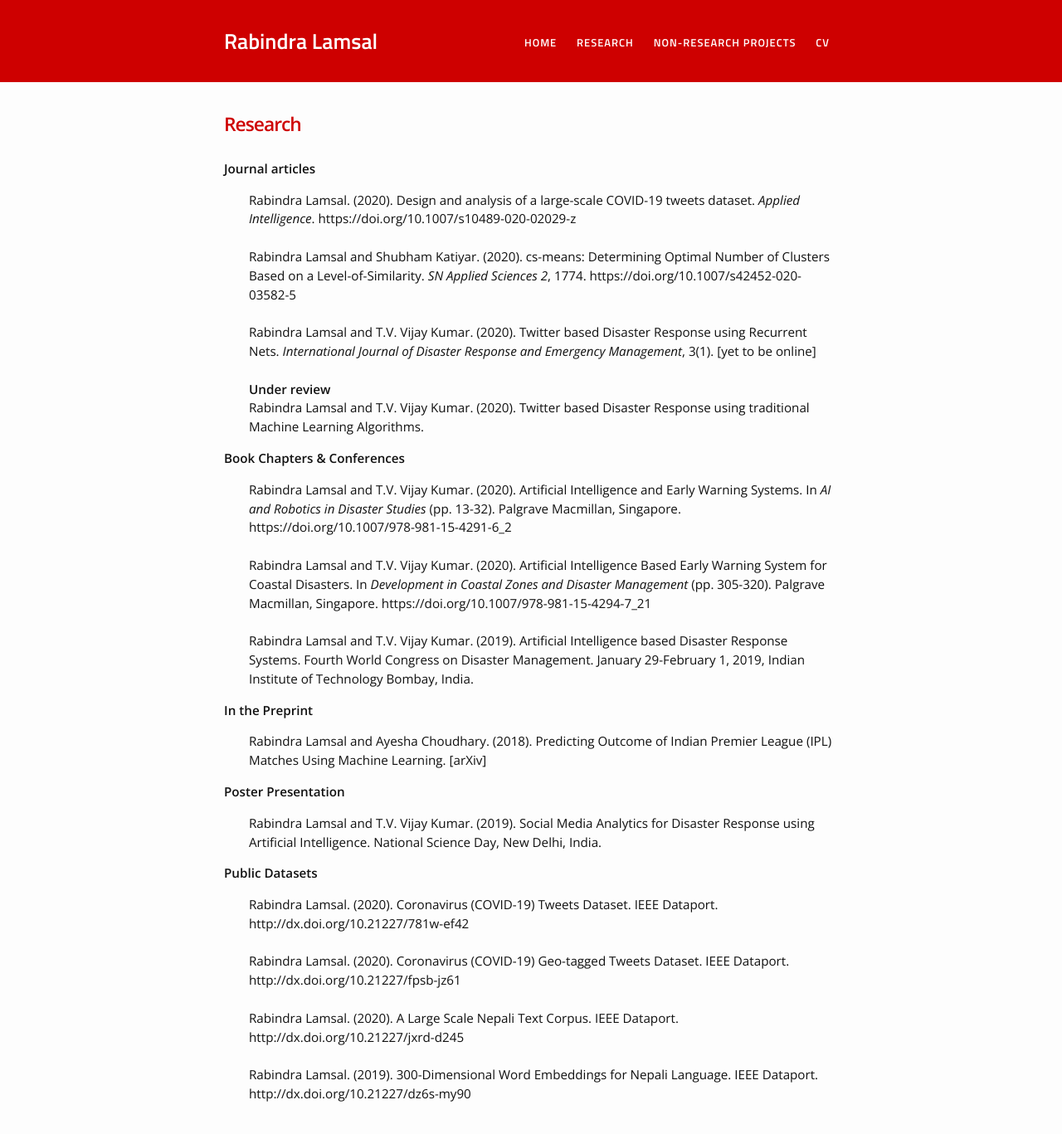
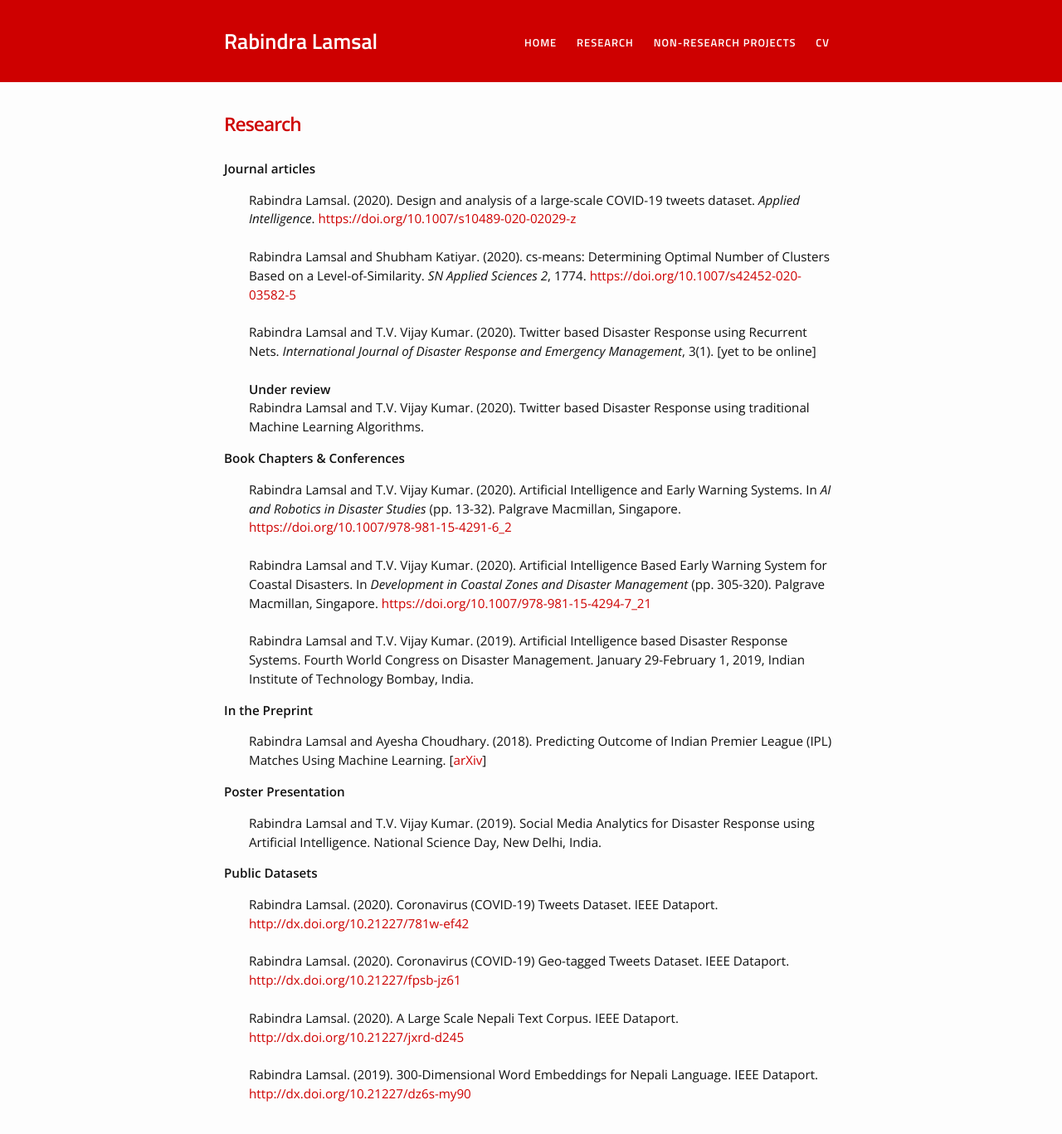
Before and after one commit to rabindralamsal/personal-site, a Jekyll site: the page built from research.md, in a window 1280 px wide and 1400 px high. Shown: the top 1367 px of the window at 83% size. Built offline with Jekyll 4.4.1, drawn with Linux system fonts in a browser that asks for light colours; some of the changed lines change nothing that is shown.

Commit message:
Update research.md

```diff
--- a/research.md
+++ b/research.md
@@ -5,9 +5,9 @@ title: Research
 ---
 <b>Journal articles</b>
 <ul>
-Rabindra Lamsal. (2020). Design and analysis of a large-scale COVID-19 tweets dataset. <em>Applied Intelligence</em>. https://doi.org/10.1007/s10489-020-02029-z<br><br>
+Rabindra Lamsal. (2020). Design and analysis of a large-scale COVID-19 tweets dataset. <em>Applied Intelligence</em>. <a href="https://doi.org/10.1007/s10489-020-02029-z">https://doi.org/10.1007/s10489-020-02029-z</a><br><br>
 
-Rabindra Lamsal and Shubham Katiyar. (2020). cs-means: Determining Optimal Number of Clusters Based on a Level-of-Similarity. <em>SN Applied Sciences 2</em>, 1774. https://doi.org/10.1007/s42452-020-03582-5<br><br>
+Rabindra Lamsal and Shubham Katiyar. (2020). cs-means: Determining Optimal Number of Clusters Based on a Level-of-Similarity. <em>SN Applied Sciences 2</em>, 1774. <a href="https://doi.org/10.1007/s42452-020-03582-5">https://doi.org/10.1007/s42452-020-03582-5</a><br><br>
 
 Rabindra Lamsal and T.V. Vijay Kumar. (2020). Twitter based Disaster Response using Recurrent Nets. <em>International Journal of Disaster Response and Emergency Management</em>, 3(1). [yet to be online]<br><br>
 
@@ -20,9 +20,9 @@ Rabindra Lamsal and T.V. Vijay Kumar. (2020). Twitter based Disaster Response us
 
 <ul>
 
-Rabindra Lamsal and T.V. Vijay Kumar. (2020). Artificial Intelligence and Early Warning Systems. In <em>AI and Robotics in Disaster Studies</em> (pp. 13-32). Palgrave Macmillan, Singapore. https://doi.org/10.1007/978-981-15-4291-6_2<br><br>
+Rabindra Lamsal and T.V. Vijay Kumar. (2020). Artificial Intelligence and Early Warning Systems. In <em>AI and Robotics in Disaster Studies</em> (pp. 13-32). Palgrave Macmillan, Singapore. <a href="https://doi.org/10.1007/978-981-15-4291-6_2">https://doi.org/10.1007/978-981-15-4291-6_2</a><br><br>
 
-Rabindra Lamsal and T.V. Vijay Kumar. (2020). Artificial Intelligence Based Early Warning System for Coastal Disasters. In <em>Development in Coastal Zones and Disaster Management</em> (pp. 305-320). Palgrave Macmillan, Singapore. https://doi.org/10.1007/978-981-15-4294-7_21<br><br>
+Rabindra Lamsal and T.V. Vijay Kumar. (2020). Artificial Intelligence Based Early Warning System for Coastal Disasters. In <em>Development in Coastal Zones and Disaster Management</em> (pp. 305-320). Palgrave Macmillan, Singapore. <a href="https://doi.org/10.1007/978-981-15-4294-7_21">https://doi.org/10.1007/978-981-15-4294-7_21</a><br><br>
 
 Rabindra Lamsal and T.V. Vijay Kumar. (2019). Artificial Intelligence based Disaster Response Systems. Fourth World Congress on Disaster Management. January 29-February 1, 2019, Indian Institute of Technology Bombay, India.
 
@@ -32,7 +32,7 @@ Rabindra Lamsal and T.V. Vijay Kumar. (2019). Artificial Intelligence based Disa
 
 <ul>
 
-Rabindra Lamsal and Ayesha Choudhary. (2018). Predicting Outcome of Indian Premier League (IPL) Matches Using Machine Learning. [arXiv]
+Rabindra Lamsal and Ayesha Choudhary. (2018). Predicting Outcome of Indian Premier League (IPL) Matches Using Machine Learning. [<a href="https://arxiv.org/abs/1809.09813">arXiv</a>]
 
 </ul>
 
@@ -46,8 +46,8 @@ Rabindra Lamsal and T.V. Vijay Kumar. (2019). Social Media Analytics for Disaste
 <b>Public Datasets</b>
 
 <ul>
-Rabindra Lamsal. (2020). Coronavirus (COVID-19) Tweets Dataset. IEEE Dataport. http://dx.doi.org/10.21227/781w-ef42<br><br>
-Rabindra Lamsal. (2020). Coronavirus (COVID-19) Geo-tagged Tweets Dataset. IEEE Dataport. http://dx.doi.org/10.21227/fpsb-jz61<br><br>
-Rabindra Lamsal. (2020). A Large Scale Nepali Text Corpus. IEEE Dataport. http://dx.doi.org/10.21227/jxrd-d245<br><br>
-Rabindra Lamsal. (2019). 300-Dimensional Word Embeddings for Nepali Language. IEEE Dataport. http://dx.doi.org/10.21227/dz6s-my90
+Rabindra Lamsal. (2020). Coronavirus (COVID-19) Tweets Dataset. IEEE Dataport. <a href="http://dx.doi.org/10.21227/781w-ef42">http://dx.doi.org/10.21227/781w-ef42</a><br><br>
+Rabindra Lamsal. (2020). Coronavirus (COVID-19) Geo-tagged Tweets Dataset. IEEE Dataport. <a href="http://dx.doi.org/10.21227/fpsb-jz61">http://dx.doi.org/10.21227/fpsb-jz61</a><br><br>
+Rabindra Lamsal. (2020). A Large Scale Nepali Text Corpus. IEEE Dataport. <a href="http://dx.doi.org/10.21227/jxrd-d245">http://dx.doi.org/10.21227/jxrd-d245</a><br><br>
+Rabindra Lamsal. (2019). 300-Dimensional Word Embeddings for Nepali Language. IEEE Dataport. <a href="http://dx.doi.org/10.21227/dz6s-my90">http://dx.doi.org/10.21227/dz6s-my90</a>
 </ul>
```
